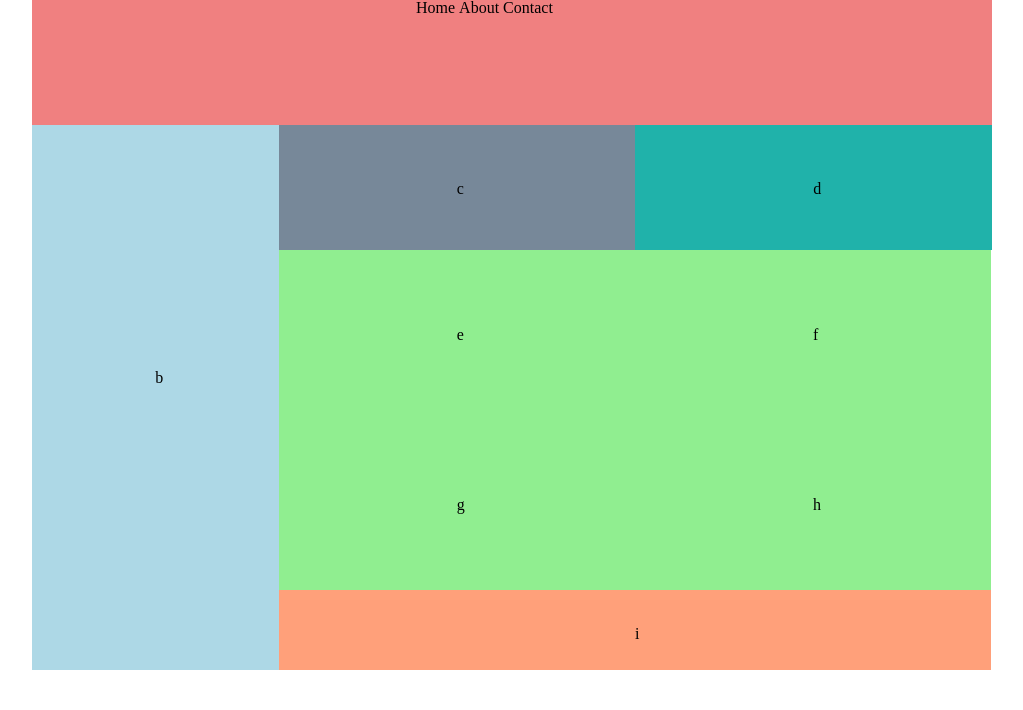
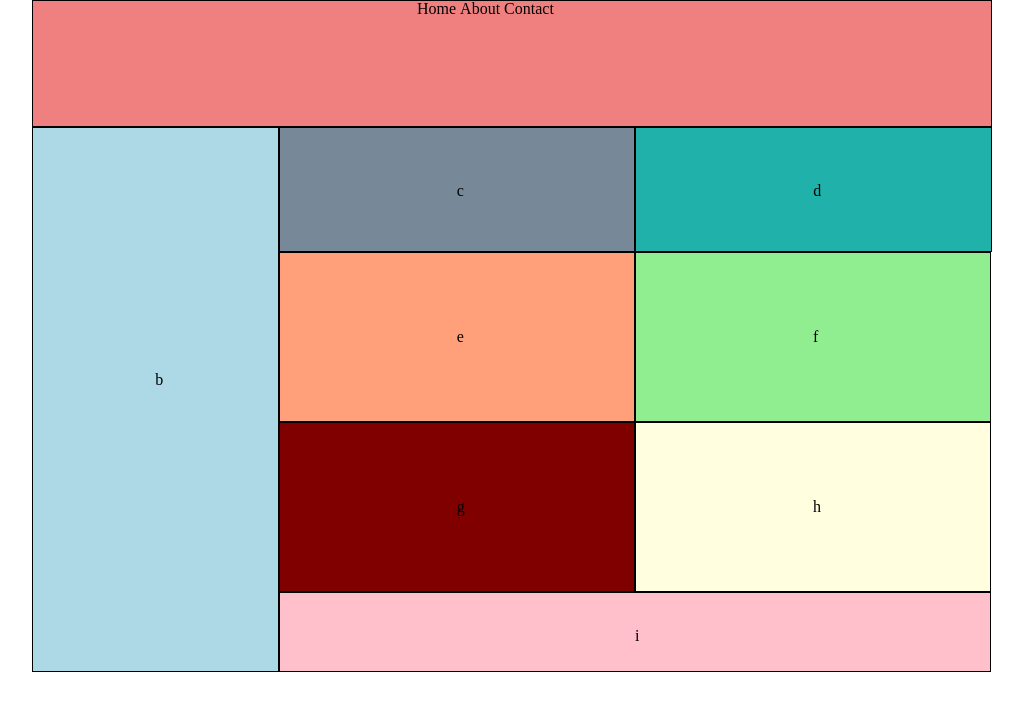
Before and after one commit to PaulDepew/lab01, a plain HTML site: page index.html in a window 1280 px wide. Shown: the whole page, without its empty margins (128-1151 px from the left). Drawn offline with Linux system fonts and the light colour scheme.

Commit message:
fixed borders

```diff
--- a/css/layout.css
+++ b/css/layout.css
@@ -7,36 +7,60 @@ body p {
     top: 45%;
 }
 
+nav {
+    border: 3px thick black ;
+}
+
 nav ul {
     padding-left: 40%;
     height: 125px;
     background-color: lightblue;
+    border: 1px solid black;
 }
  nav li {
      width: inherit;
      display: inline-block;
      list-style: none;
+     border: 3px thick black ;
+
  }
 
 #b {
     display: block;
     line-height: 150px;
     background-color: lightcoral;
-    /* margin-left: 45%; */
+    border: 1px solid black;
 }
 
 #c {
     width: 100%;
     height: 125px;
     background-color: lightslategray;
+    border: 1px solid black;
 }
 
 #d {
     width: 100%;
     height: 125px;
     background-color: lightgreen;
+    border: 1px solid black;
 }
 
+#e {
+    background-color: lightgreen;
+}
+
+#f {
+    background-color: lightsalmon;
+}
+
+#g {
+    background-color: lightyellow;
+}
+
+#h {
+    background-color: maroon;
+}
 main {
     width: 100%;
 }
@@ -46,7 +70,7 @@ main div {
     width: 50%;
     float: left;
     height: 250px ;
-    background-color: lightsalmon;
+    border: 1px solid black;
 }
 
 footer {
@@ -54,6 +78,7 @@ footer {
     display: block;
     height: 80px;
     background-color: lightseagreen;
+    border: 1px solid black;
 }
 }
 
@@ -67,6 +92,7 @@ footer {
         padding-left: 40%;
         height: 125px;
         background-color: lightcoral;
+        border: 1px solid black;
     }
 
     nav li {
@@ -84,8 +110,8 @@ footer {
     background-color: lightblue;
        float: left;
        width: 25.7%;
-height: 545px;       /* line-height: 150px;
-       margin-left: 45%; */
+        height: 545px;
+        border: 1px solid black;
    }
 
    #c {
@@ -96,6 +122,7 @@ height: 545px;       /* line-height: 150px;
        padding: 0px;
        box-sizing: border-box;
        background-color: lightslategray;
+       border: 1px solid black;
    }
 
    #d {
@@ -105,6 +132,7 @@ height: 545px;       /* line-height: 150px;
        margin-left: -4px;
        box-sizing: border-box;
        background-color: lightseagreen;
+       border: 1px solid black;
    }
 
    main {
@@ -113,13 +141,29 @@ height: 545px;       /* line-height: 150px;
 
    }
 
+   #e {
+    background-color:lightsalmon;
+}
+
+#f {
+    background-color: lightgreen;
+}
+
+#g {
+    background-color: maroon;
+}
+
+#h {
+    background-color: lightyellow;
+}
+
    main div {
        /* margin: 10px; */
        width: 37.1%;
        float: left;
        height: 170px ;
        box-sizing: border-box;
-       background-color: lightgreen;
+       border: 1px solid black;
 
    }
 
@@ -129,6 +173,7 @@ height: 545px;       /* line-height: 150px;
        /* margin-left: 18px; */
        width: 74.2%;
        height: 80px;
-       background-color: lightsalmon;
+       background-color: pink;
+       border: 1px solid black;
    }
    }
--- a/index.html
+++ b/index.html
@@ -29,17 +29,17 @@
     </section>
 
     <main>
-        <div>
+        <div id='e'>
             <p>e</p>
         </div>
-        <div>
+        <div id='f'>
             <p>f</p>
         </div>
-        <div>
+        <div id='g'>
             <p>g</p>
 
         </div>
-        <div>
+        <div id='h'>
             <p>h</p>
 
         </div>
```
